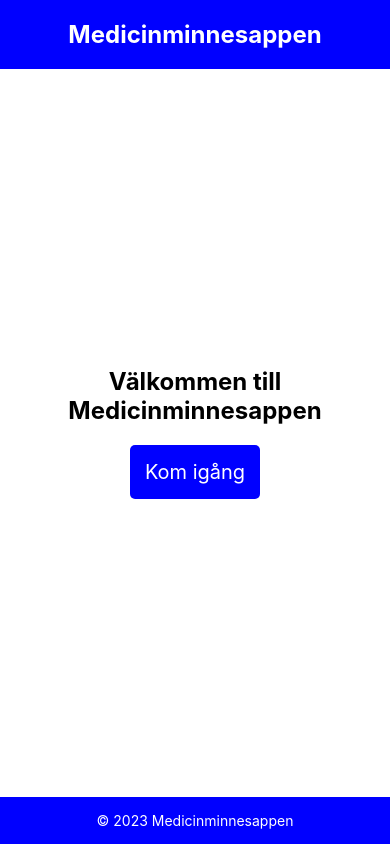
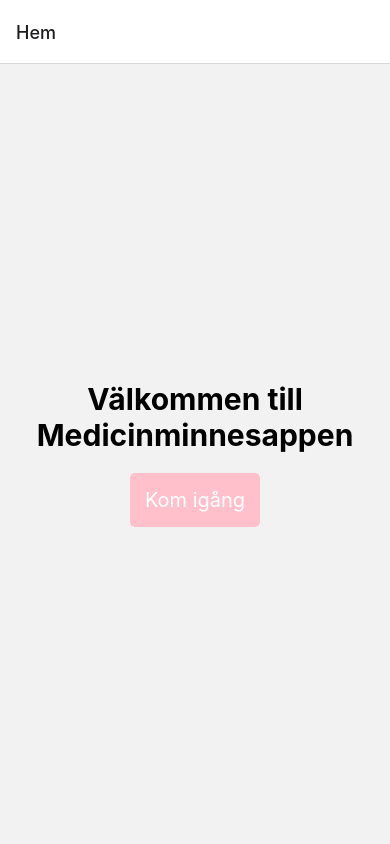
Before and after one commit to Ellik90/MedicinMinne, a React Native app: screen /Hem in a window 390 px wide. Built offline with nearby package versions, Linux system fonts and the light colour scheme.

Commit message:
La till Routing navigation start

```diff
--- a/App.tsx
+++ b/App.tsx
@@ -1,25 +1,14 @@
 import React from 'react';
-import { View, StyleSheet } from 'react-native';
-import Header from './Components/Header';
-import Main from './Components/Main';
-import Footer from './Components/Footer';
+import { NavigationContainer } from '@react-navigation/native';
+import Navigator from './Pages/Navigator';
+
 
 const App: React.FC = () => {
   return (
-    <View style={styles.container}>
-      <Header />
-      <Main />
-      <Footer />
-    </View>
+    <NavigationContainer>
+      <Navigator />
+    </NavigationContainer>
   );
 };
 
-const styles = StyleSheet.create({
-  container: {
-    flex: 1,
-    flexDirection: 'column',
-    justifyContent: 'space-between',
-  },
-});
-
 export default App;
--- a/Components/Footer.tsx
+++ /dev/null
@@ -1,23 +0,0 @@
-import React from 'react';
-import { View, Text, StyleSheet } from 'react-native';
-
-const Footer: React.FC = () => {
-  return (
-    <View style={styles.footer}>
-      <Text style={styles.footerText}>© 2023 Medicinminnesappen</Text>
-    </View>
-  );
-};
-
-const styles = StyleSheet.create({
-  footer: {
-    backgroundColor: 'blue',
-    padding: 15,
-    alignItems: 'center',
-  },
-  footerText: {
-    color: 'white',
-  },
-});
-
-export default Footer;
--- a/Components/Header.tsx
+++ /dev/null
@@ -1,25 +0,0 @@
-import React from 'react';
-import { View, Text, StyleSheet } from 'react-native';
-
-const Header: React.FC = () => {
-  return (
-    <View style={styles.header}>
-      <Text style={styles.headerText}>Medicinminnesappen</Text>
-    </View>
-  );
-};
-
-const styles = StyleSheet.create({
-  header: {
-    backgroundColor: 'blue',
-    padding: 20,
-    alignItems: 'center',
-  },
-  headerText: {
-    color: 'white',
-    fontSize: 24,
-    fontWeight: 'bold',
-  },
-});
-
-export default Header;
--- a/Components/Main.tsx
+++ /dev/null
@@ -1,48 +0,0 @@
-import React from 'react';
-import { View, Text, Image, TouchableOpacity, StyleSheet } from 'react-native';
-
-const Main: React.FC = () => {
-  return (
-    <View style={styles.main}>
-      <Text style={styles.title}>
-        Välkommen till Medicinminnesappen
-      </Text>
-
-
-      <TouchableOpacity
-        onPress={() => {
-          // Lägg till navigering till nästa skärm här
-        }}
-        style={styles.button}
-      >
-        <Text style={styles.buttonText}>Kom igång</Text>
-      </TouchableOpacity>
-    </View>
-  );
-};
-
-const styles = StyleSheet.create({
-  main: {
-    flex: 1,
-    justifyContent: 'center',
-    alignItems: 'center',
-  },
-  title: {
-    fontSize: 24,
-    fontWeight: 'bold',
-    marginBottom: 20,
-    textAlign: 'center',
-  },
-  button: {
-    backgroundColor: 'blue',
-    padding: 15,
-    borderRadius: 5,
-  },
-  buttonText: {
-    color: 'white',
-    fontSize: 20,
-  },
-
-});
-
-export default Main;
--- a/Pages/FirstScreen.tsx
+++ b/Pages/FirstScreen.tsx
@@ -0,0 +1,50 @@
+import React from 'react';
+import { View, Text, TouchableOpacity, StyleSheet } from 'react-native';
+import { useNavigation, NavigationProp } from '@react-navigation/native';
+
+type FirstScreenProps = {
+  navigation: NavigationProp<any>;
+};
+
+const FirstScreen: React.FC<FirstScreenProps> = () => {
+  const navigation = useNavigation<NavigationProp<any>>();
+
+  return (
+    <View style={styles.container}>
+      <Text style={styles.title}>Välkommen till Medicinminnesappen</Text>
+      <TouchableOpacity
+        style={styles.button}
+        onPress={() => {
+          navigation.navigate('Inställningar');
+        }}
+      >
+        <Text style={styles.buttonText}>Kom igång</Text>
+      </TouchableOpacity>
+    </View>
+  );
+};
+
+const styles = StyleSheet.create({
+  container: {
+    flex: 1,
+    justifyContent: 'center',
+    alignItems: 'center',
+  },
+  title: {
+    fontSize: 30,
+    fontWeight: 'bold',
+    marginBottom: 20,
+    textAlign: 'center',
+  },
+  button: {
+    backgroundColor: 'pink', // Bakgrundsfärg för knappen
+    padding: 15,
+    borderRadius: 5,
+  },
+  buttonText: {
+    color: 'white',
+    fontSize: 20,
+  },
+});
+
+export default FirstScreen;
--- /dev/null
+++ b/Pages/Navigator.tsx
@@ -0,0 +1,18 @@
+import React from 'react';
+import { createStackNavigator } from '@react-navigation/stack';
+import FirstScreen from './FirstScreen';
+import SecondScreen from './SecondScreen';
+
+
+const Stack = createStackNavigator();
+
+const Navigator: React.FC = () => {
+  return (
+    <Stack.Navigator>
+      <Stack.Screen name="Hem" component={FirstScreen} />
+      <Stack.Screen name="Inställningar" component={SecondScreen} />
+    </Stack.Navigator>
+  );
+};
+
+export default Navigator;
--- /dev/null
+++ b/Pages/SecondScreen.tsx
@@ -0,0 +1,23 @@
+import React from 'react';
+import { View, Text, StyleSheet } from 'react-native';
+
+const SecondScreen: React.FC = () => {
+  return (
+    <View style={styles.container}>
+      <Text style={styles.text}>Hej! Det här är inställningssidan.</Text>
+    </View>
+  );
+};
+
+const styles = StyleSheet.create({
+  container: {
+    flex: 1,
+    justifyContent: 'center',
+    alignItems: 'center',
+  },
+  text: {
+    fontSize: 18,
+  },
+});
+
+export default SecondScreen;
```
